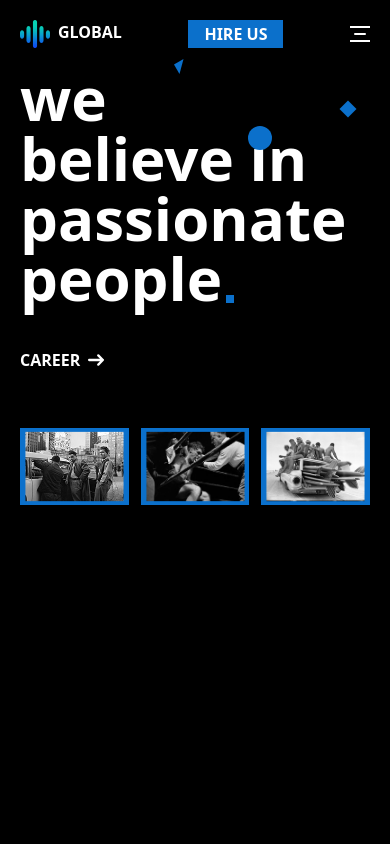
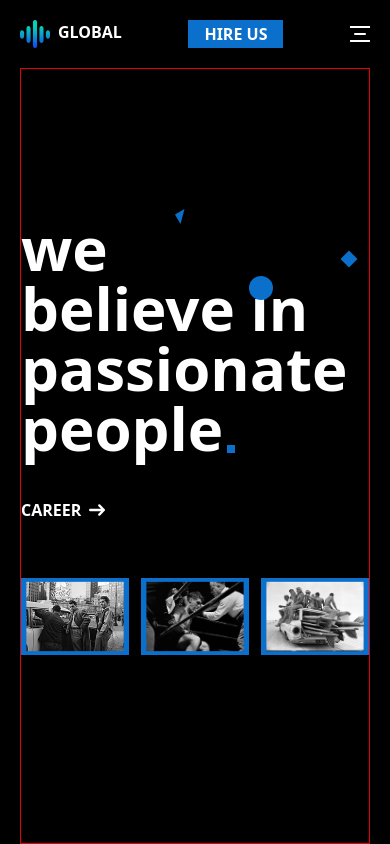
Before and after one commit to Eslam-Mohamed-G/global-next.js, a Next.js app: page /about in a window 390 px wide. Shown: the top 844 px of the page. Built offline with nearby package versions, Linux system fonts and the light colour scheme.

Commit message:
Responsive design

```diff
--- a/src/app/about/page.tsx
+++ b/src/app/about/page.tsx
@@ -2,7 +2,7 @@ import React from 'react';
 
 const Page = () => {
     return (
-        <div className='w-full h-full flex items-center justify-start'>
+        <div className='w-full h-full flex items-center justify-center border border-red-600'>
             <div className="flex flex-row w-full relative lg:pl-10 xl:pl-36">
                 <div className="flex flex-col gap-14 lg:w-2xl relative z-10">
                     <div className="flex flex-col items-start gap-10">
--- a/src/components/TransformLayout/TransformLayout.tsx
+++ b/src/components/TransformLayout/TransformLayout.tsx
@@ -48,7 +48,7 @@ const TransformLayout = ({ children }: Props) => {
 
     return (
         <>
-            <div className={`h-screen w-screen overflow-hidden ${isOpen ? 'custom-3d-transform cursor-pointer' : 'remove-3d-transform'}`} onClick={handleMenu}>
+            <div className={`h-screen w-full max-w-screen overflow-hidden flex flex-col ${isOpen ? 'custom-3d-transform cursor-pointer' : 'remove-3d-transform'}`} onClick={handleMenu}>
                 {children}
             </div>
             {/* navbar */}
```
